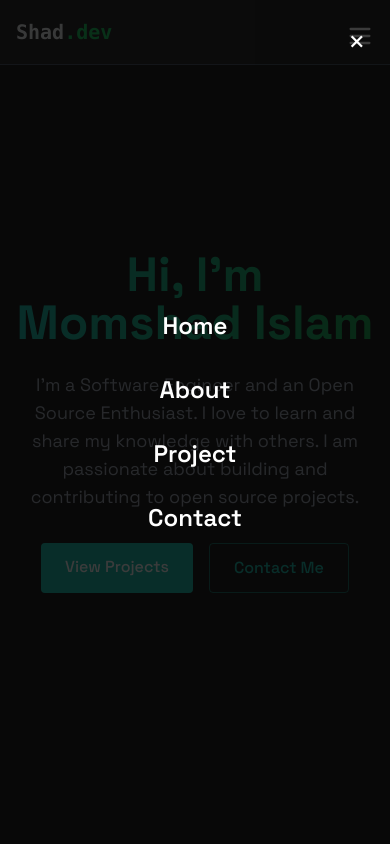
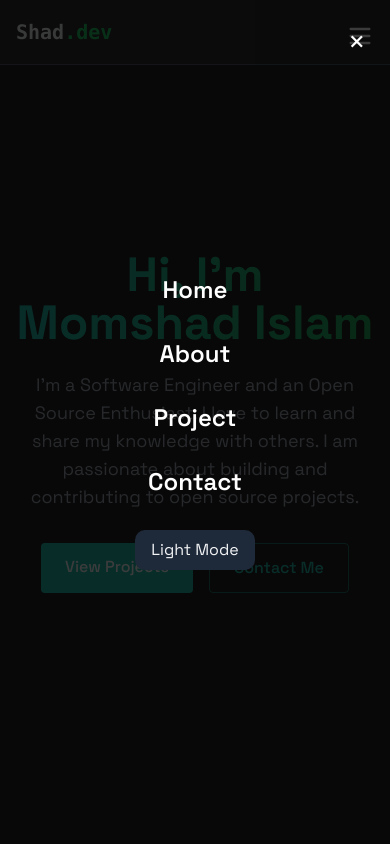
Before and after one commit to Shad-Islam/my-portfolio, a React (Vite) app: page / in a window 390 px wide. Both pictures are taken after a click on the element 360 px from the left and 32 px from the top of the page. Shown: the top 844 px of the page. Built offline with nearby package versions, Linux system fonts and the light colour scheme.

Commit message:
Add toggle mode in mobile menu

```diff
--- a/src/App.jsx
+++ b/src/App.jsx
@@ -21,7 +21,7 @@ function App() {
   console.log("isDarkMode:", isDarkMode);
 
   return (
-    <Suspense fallback={<div className="spinner">Loading...</div>}>
+    <Suspense fallback={<div className="spinner"></div>}>
       {!loading && <LoadingScreen onComplete={() => setLoading(true)} />}
       {loading && (
         <div
@@ -31,11 +31,17 @@ function App() {
         >
           <Navbar
             openMenu={openMenu}
+            isDarkMode={isDarkMode}
+            setOpenMenu={setOpenMenu}
+            setIsDarkMode={setIsDarkMode}
+          />
+          <MobileMenu
+            openMenu={openMenu}
             setOpenMenu={setOpenMenu}
             isDarkMode={isDarkMode}
             setIsDarkMode={setIsDarkMode}
+
           />
-          <MobileMenu openMenu={openMenu} setOpenMenu={setOpenMenu} />
           <Home />
           <About isDarkMode={isDarkMode} />
           <Projects isDarkMode={isDarkMode} />
--- a/src/components/MobileMenu.jsx
+++ b/src/components/MobileMenu.jsx
@@ -1,4 +1,4 @@
-const MobileMenu = ({ openMenu, setOpenMenu }) => {
+const MobileMenu = ({ openMenu, setOpenMenu, isDarkMode, setIsDarkMode }) => {
   return (
     <div
       className={`fixed top-0 left-0 w-full bg-[rgba(10,10,10,0.8)] z-40 flex flex-col items-center justify-center transition-all duration-300 ease-in-out
@@ -63,6 +63,16 @@ const MobileMenu = ({ openMenu, setOpenMenu }) => {
       >
         Contact
       </a>
+      {/* Theme Toggle Button */}
+      <button
+        onClick={() => {
+          setIsDarkMode((prev) => !prev);
+          setOpenMenu(false);
+        }}
+        className="text-gray-100 bg-gray-800 hover:bg-gray-700 px-4 py-2 rounded-lg transition my-4 cursor-pointer"
+      >
+        {isDarkMode ? "Light Mode" : "Dark Mode"}
+      </button>
     </div>
   );
 };
--- a/src/components/Navbar.jsx
+++ b/src/components/Navbar.jsx
@@ -64,7 +64,7 @@ const Navbar = ({ openMenu, setOpenMenu, isDarkMode, setIsDarkMode }) => {
             {/* Theme Toggle Button */}
             <button
               onClick={() => setIsDarkMode((prev) => !prev)}
-              className="text-gray-100 bg-gray-800 hover:bg-gray-700 px-4 py-2 rounded-lg transition"
+              className="text-gray-100 bg-gray-800 hover:bg-gray-700 px-4 py-2 rounded-lg transition cursor-pointer"
             >
               {isDarkMode ? "Light Mode" : "Dark Mode"}
             </button>
```
